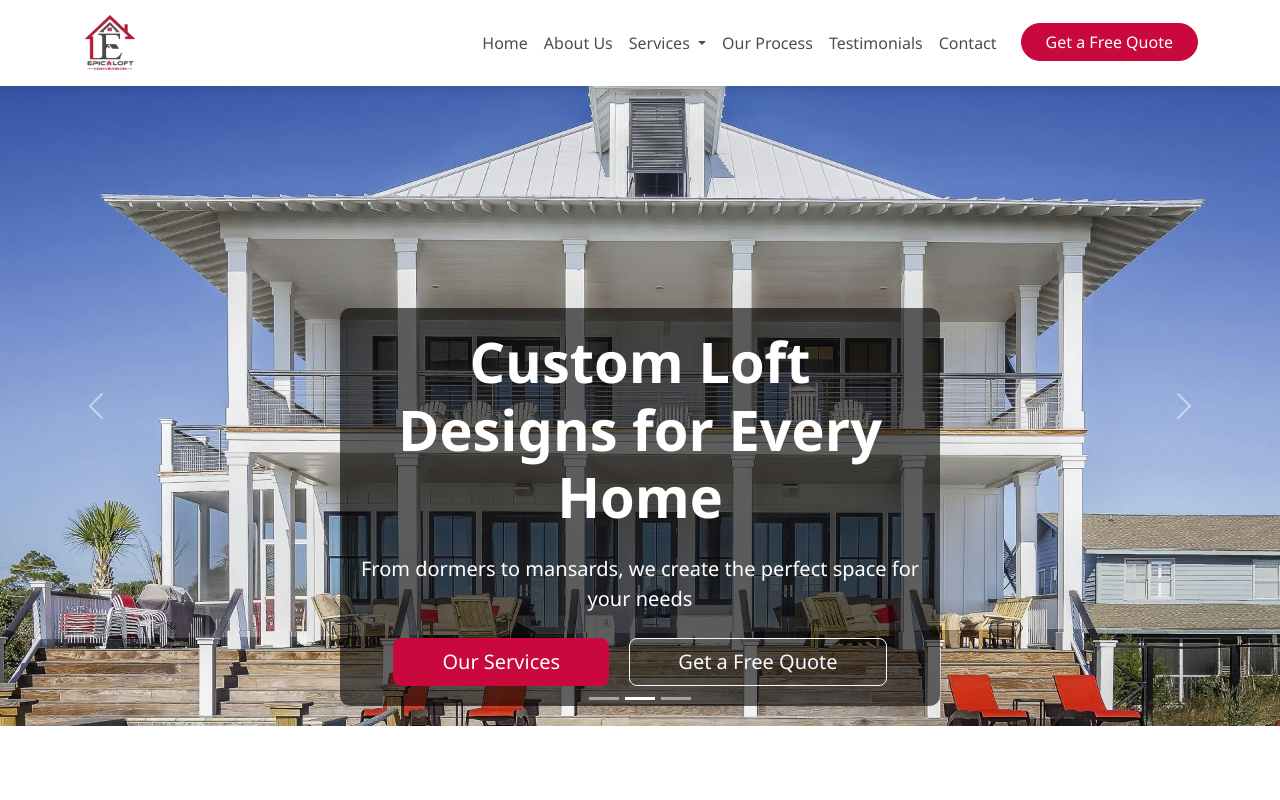
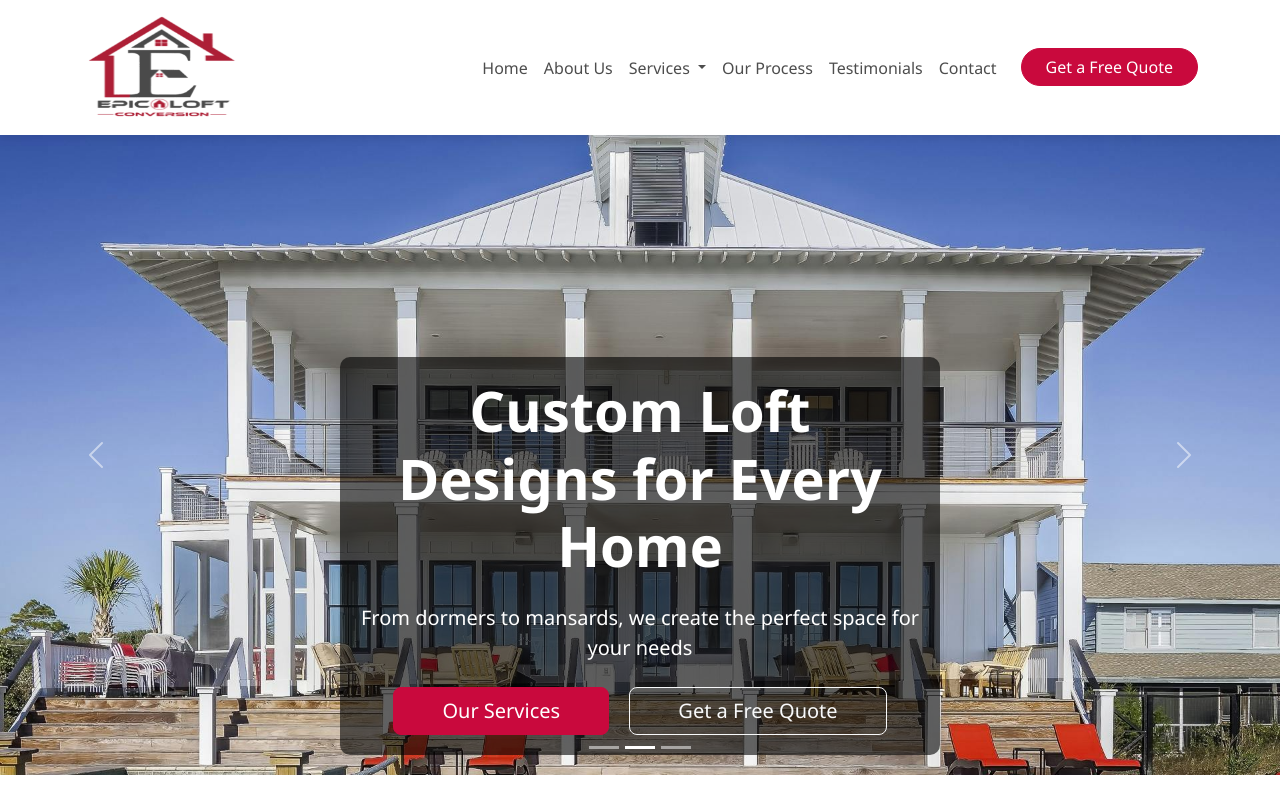
Before and after one commit to amanprasadum/epicloft, a plain HTML site: page epicloft/index.html in a window 1280 px wide. Shown: the top 800 px of the page. Drawn offline with nearby package versions, Linux system fonts and the light colour scheme.

Commit message:
resize logo size

```diff
--- a/epicloft/assets/css/styles.css
+++ b/epicloft/assets/css/styles.css
@@ -33,7 +33,8 @@ body {
 }
 
 .navbar-brand img {
-    height: 60px;
+    height: 109px;
+    width: 157px;
 }
 
 .nav-link {
```
